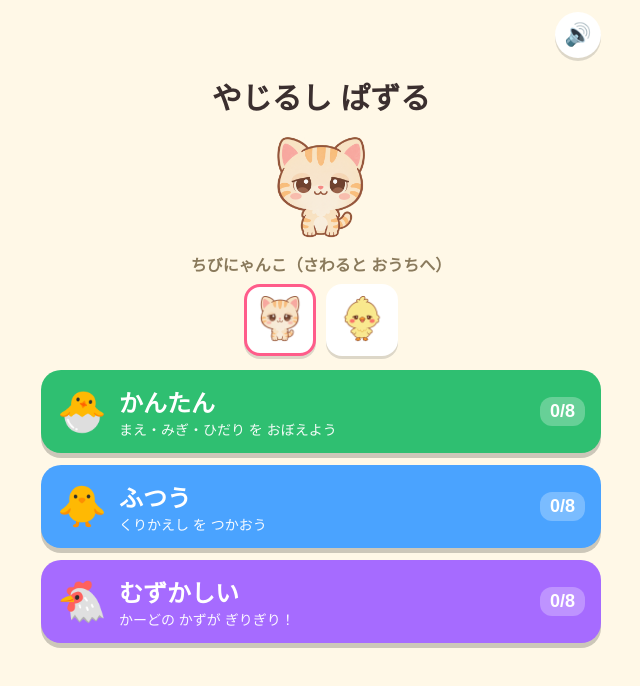
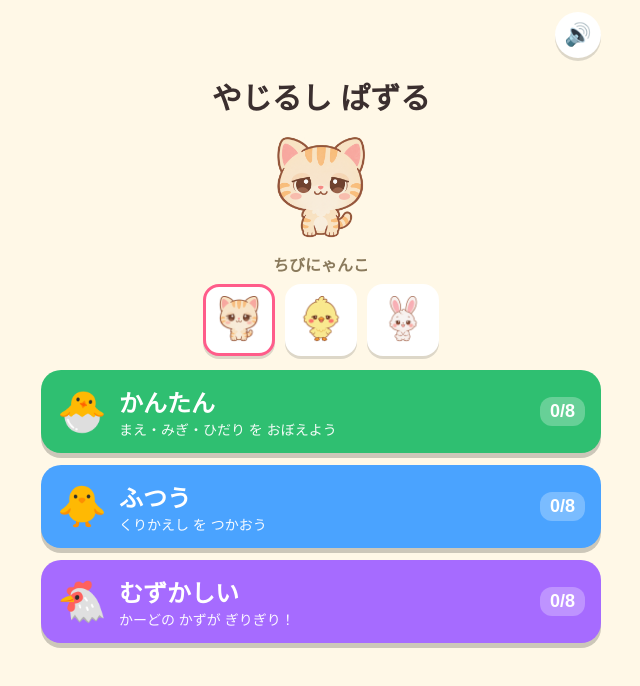
Before and after one commit to momomo49/ClaudeCode, a plain HTML site: page index.html in a window 1280 px wide. Shown: the whole page, without its empty margins (319-959 px from the left). Drawn offline with Linux system fonts and the light colour scheme.

Commit message:
うさぎ（うさぴょん）を追加
- img/rabbit_1〜5.png（384px・背景透明、余白を詰めて縮小）
- メニューのキャラ名表示を短くして折り返しを防ぐ

Co-Authored-By: Claude Opus 5.5 <noreply@anthropic.com>
Claude-Session: https://claude.ai/code/session_01DQECMXah8xHZckEH1F9Q83

```diff
--- a/index.html
+++ b/index.html
@@ -437,6 +437,7 @@ function solve(P, useKuri){
 const CHARS = [
   {id:"cat",  name:"にゃんこ", img:"img/cat_"},
   {id:"piyo", name:"ぴよ",     img:"img/chick_"},
+  {id:"usa",  name:"うさぴょん", img:"img/rabbit_"},
 ];
 const NAMES = {mae:"まえ", migi:"みぎ", hidari:"ひだり", kuri:"くりかえし"};
 const ICONS = {mae:"⬆️", migi:"↪️", hidari:"↩️", kuri:"🔁"};
@@ -518,7 +519,7 @@ function refreshChar(){
     b.onclick = () => { save.char = ch.id; persist(); refreshChar(); say(`${lvName(levelOf(save.xp))} に するよ`); };
     cp.appendChild(b);
   });
-  $("menuName").textContent = `${lvName(lv)}（さわると おうちへ）` + (save.basket.length ? `　🧺${save.basket.length}こ` : "");
+  $("menuName").textContent = `${lvName(lv)}` + (save.basket.length ? `　🧺${save.basket.length}こ` : "");
   $("fruitCount").textContent = save.basket.length;
   $("fruitBtn").classList.toggle("has", save.basket.length>0);
 }
```
Also changed, not shown: img/rabbit_1.png (added), img/rabbit_2.png (added), img/rabbit_3.png (added), img/rabbit_4.png (added), img/rabbit_5.png (added), 1 other file.
